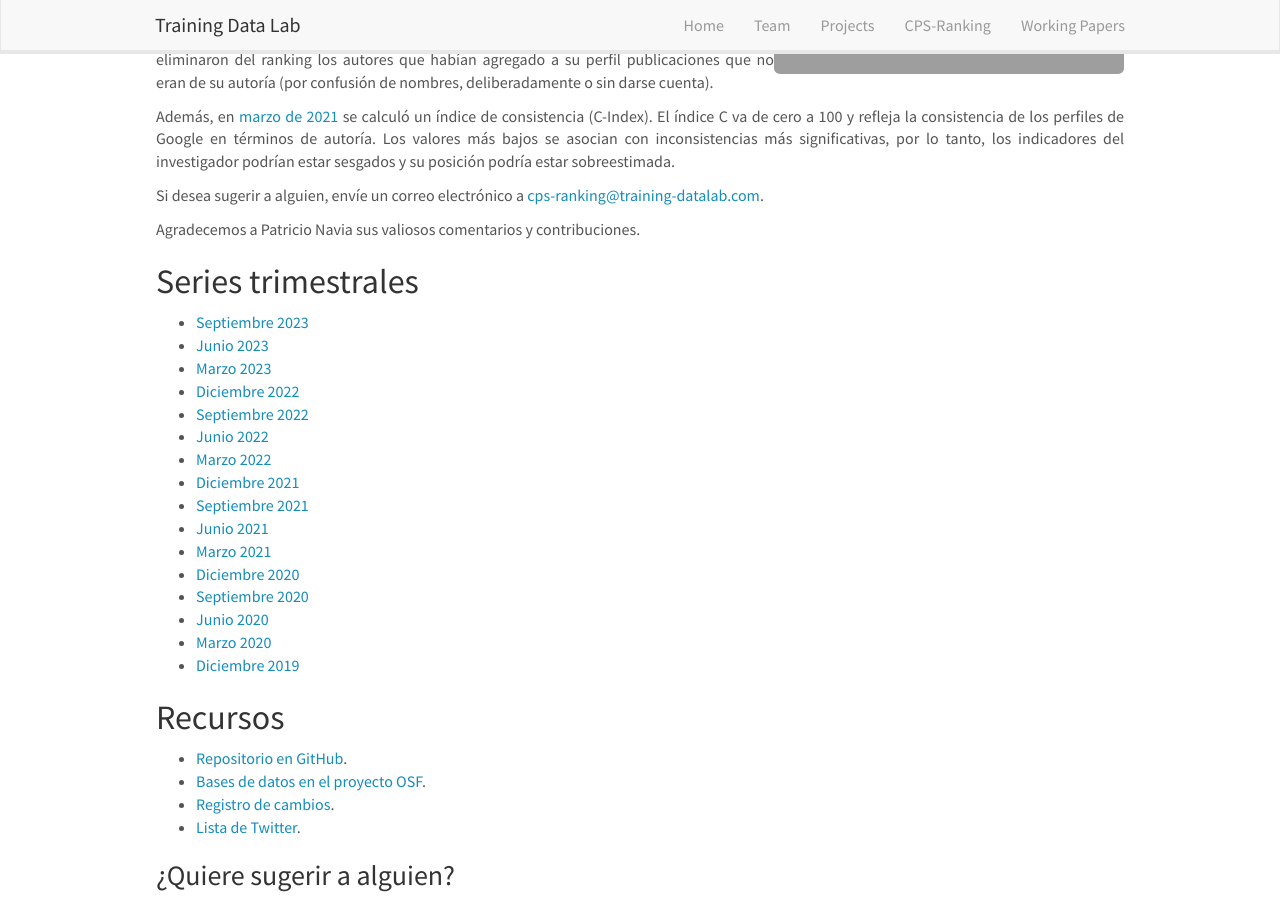
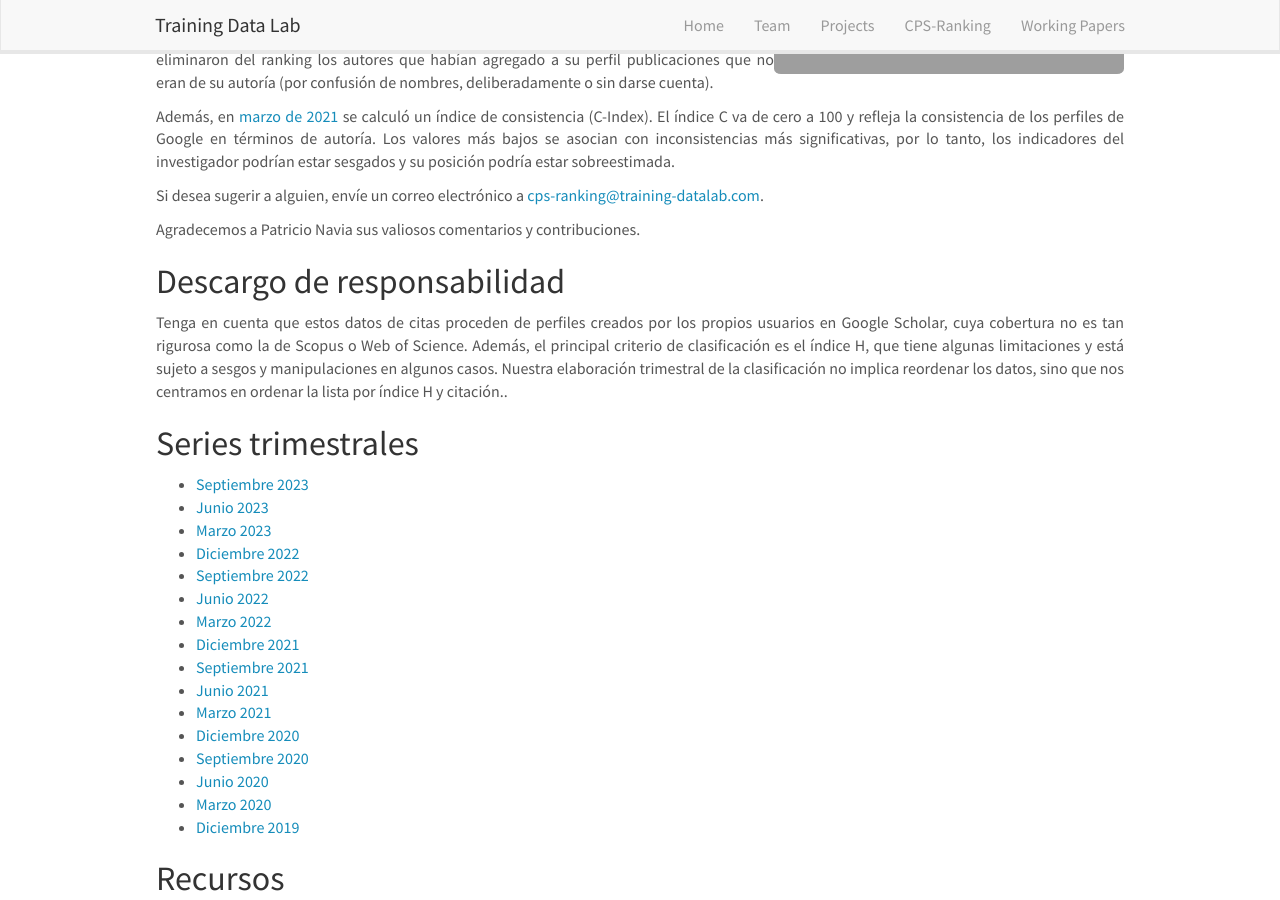
Before and after one commit to training-datalab/old-training-datalab.com, a Jekyll site: the page built from _pages/cps-ranking-spanish.md, in a window 1280 px wide and 900 px high, scrolled down 493 px. Built offline with Jekyll 4.4.1, drawn with Linux system fonts in a browser that asks for light colours; nearby versions of some CDN libraries.

Commit message:
Update cps-ranking-spanish.md
Co-Authored-By: janolivares <70457696+janolivares@users.noreply.github.com>
Co-Authored-By: Carla Cisternas <carla.cisternas@umayor.cl>

```diff
--- a/_pages/cps-ranking-spanish.md
+++ b/_pages/cps-ranking-spanish.md
@@ -27,6 +27,10 @@ permalink: /projects/cps-ranking-spanish
 <p align="justify">Si desea sugerir a alguien, envíe un correo electrónico a <a href="mailto:cps-ranking@training-datalab.com">cps-ranking@training-datalab.com</a>.</p>
 
 <p align="justify">Agradecemos a Patricio Navia sus valiosos comentarios y contribuciones.</p>
+
+## Descargo de responsabilidad
+
+<p align="justify">Tenga en cuenta que estos datos de citas proceden de perfiles creados por los propios usuarios en Google Scholar, cuya cobertura no es tan rigurosa como la de Scopus o Web of Science. Además, el principal criterio de clasificación es el índice H, que tiene algunas limitaciones y está sujeto a sesgos y manipulaciones en algunos casos. Nuestra elaboración trimestral de la clasificación no implica reordenar los datos, sino que nos centramos en ordenar la lista por índice H y citación..</p>
 
 ## Series trimestrales
 
```
